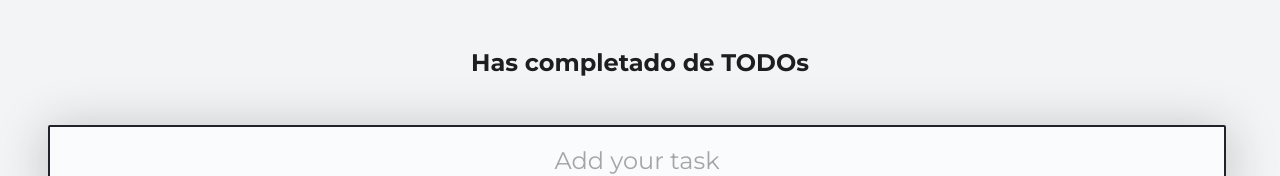
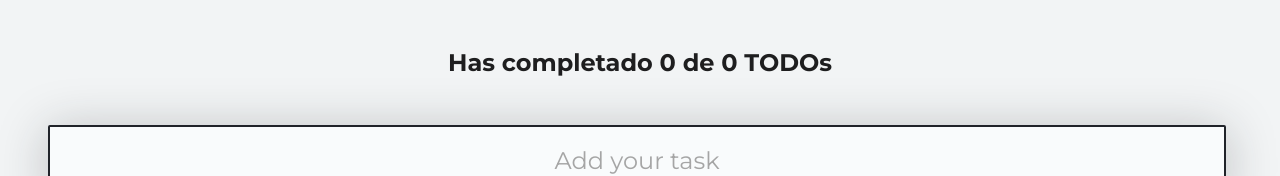
Before and after one commit to Dans182/todomachine, a React (Create React App) app: page / in a window 1280 px wide. Shown: the top 176 px of the page. Built offline with nearby package versions, Linux system fonts and the light colour scheme.

Commit message:
FIX UseContext in TodoCounter

```diff
--- a/src/components/TodoCounter.jsx
+++ b/src/components/TodoCounter.jsx
@@ -1,4 +1,5 @@
 import React, { useContext } from "react";
+import { TodoContext } from "../Context";
 import "../styles/components/TodoCounter.css";
 
 // const estilos = {
@@ -10,11 +11,11 @@ import "../styles/components/TodoCounter.css";
 function TodoCounter() {
   // function TodoCounter(props) {
   //  const {total, completed} = props;
-  const { total, completed } = useContext;
+  const { totalTodos, completedTodos } = useContext(TodoContext);
   return (
     <>
       <h2 className="TodoCounter">
-        Has completado {completed} de {total} TODOs
+        Has completado {completedTodos} de {totalTodos} TODOs
       </h2>
     </>
   );
```
